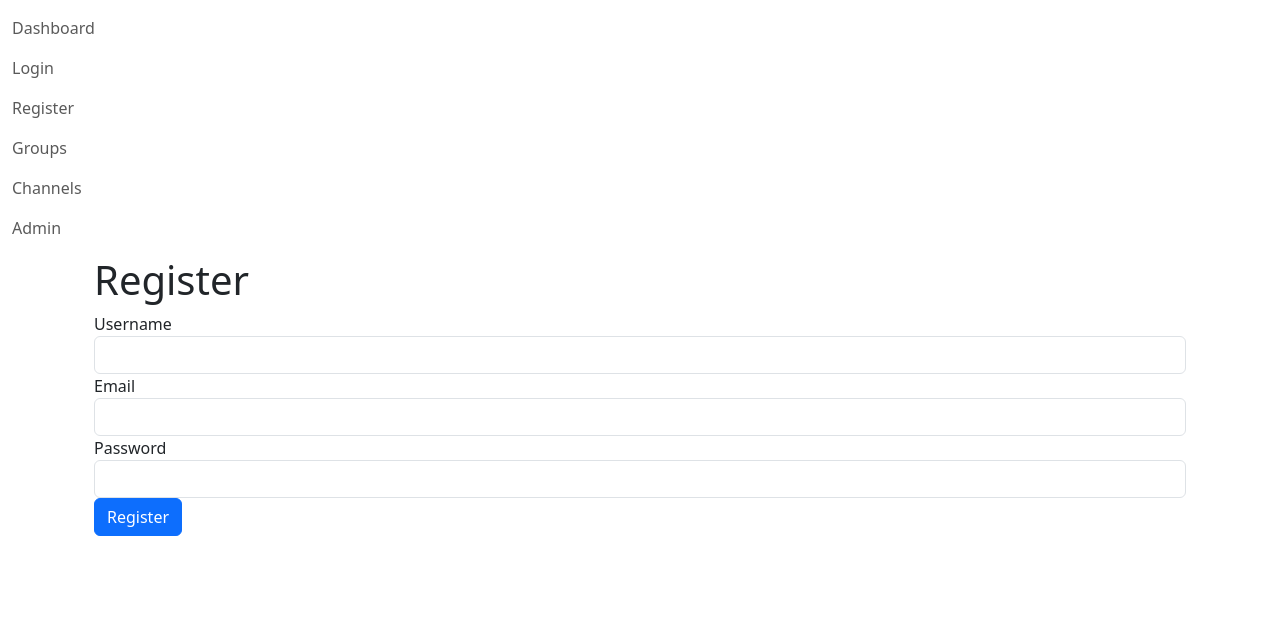
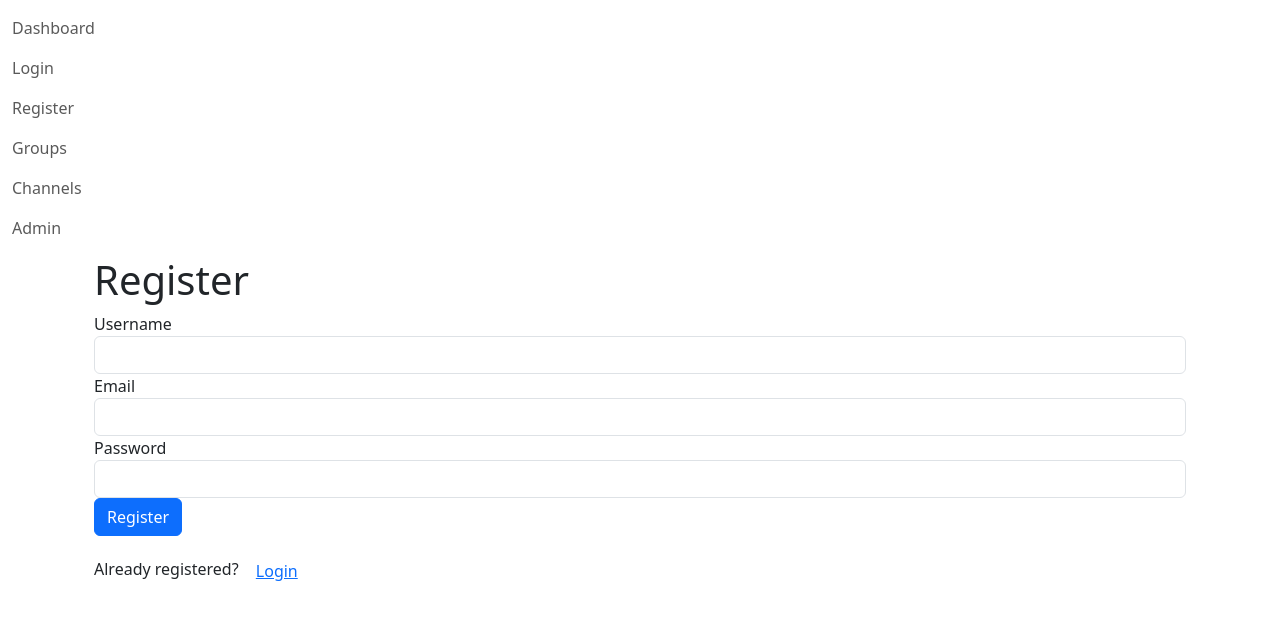
Before and after one commit to Tshokey/3813ICT-Assignment-Phase2, an Angular app in the folder client/: page /register in a window 1280 px wide. Shown: the top 620 px of the page. Built offline with nearby package versions, Linux system fonts and the light colour scheme.

Commit message:
Add login link

```diff
--- a/client/src/app/components/register/register.html
+++ b/client/src/app/components/register/register.html
@@ -33,4 +33,10 @@
   </form>
 
   <div>{{errormsg}} </div>
+
+  <div class="mt-3">
+        <p>Already registered?
+            <a routerLink="/login" class="btn btn-link">Login</a>
+        </p>
+    </div>
 </div>
```
